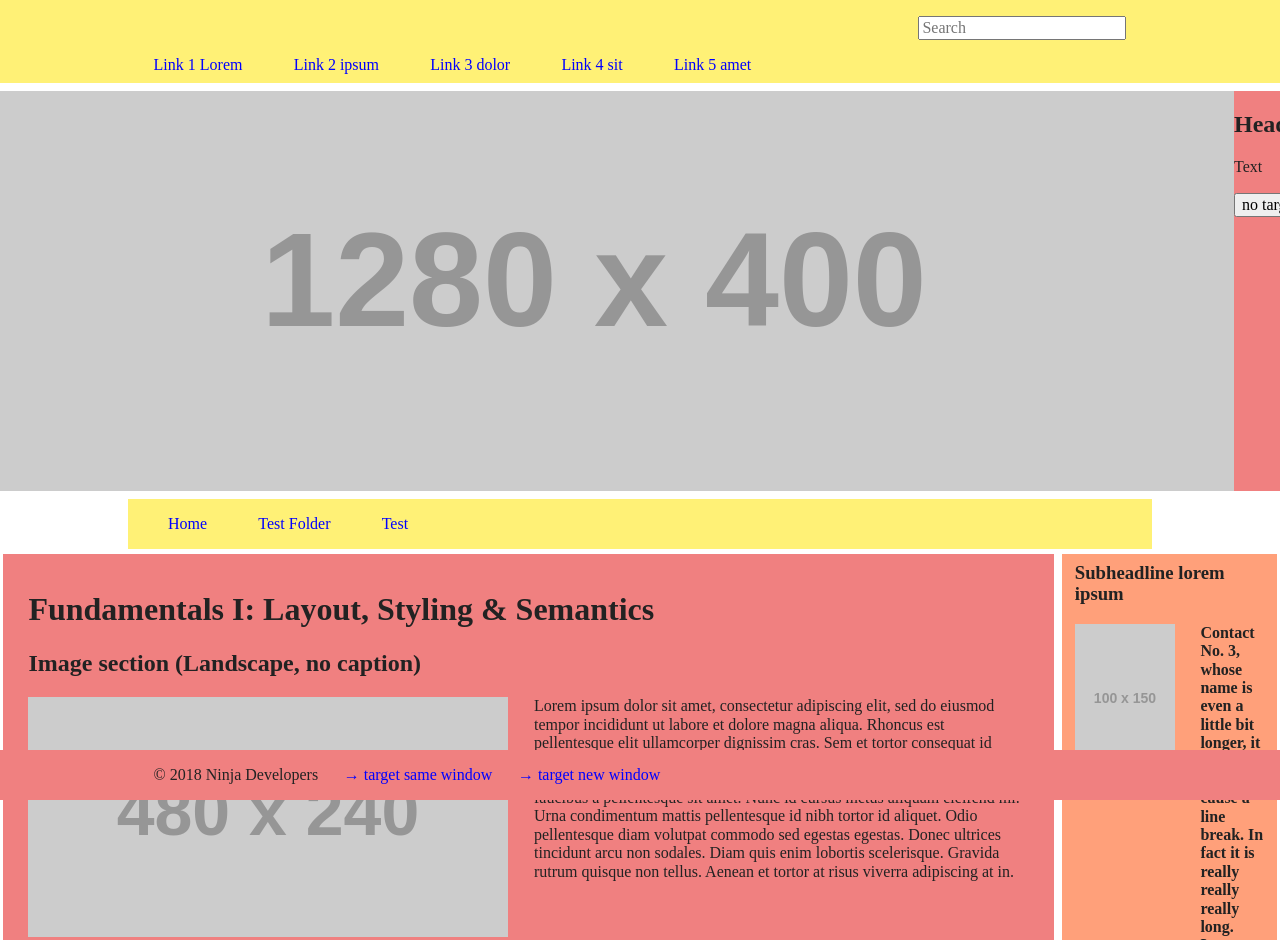
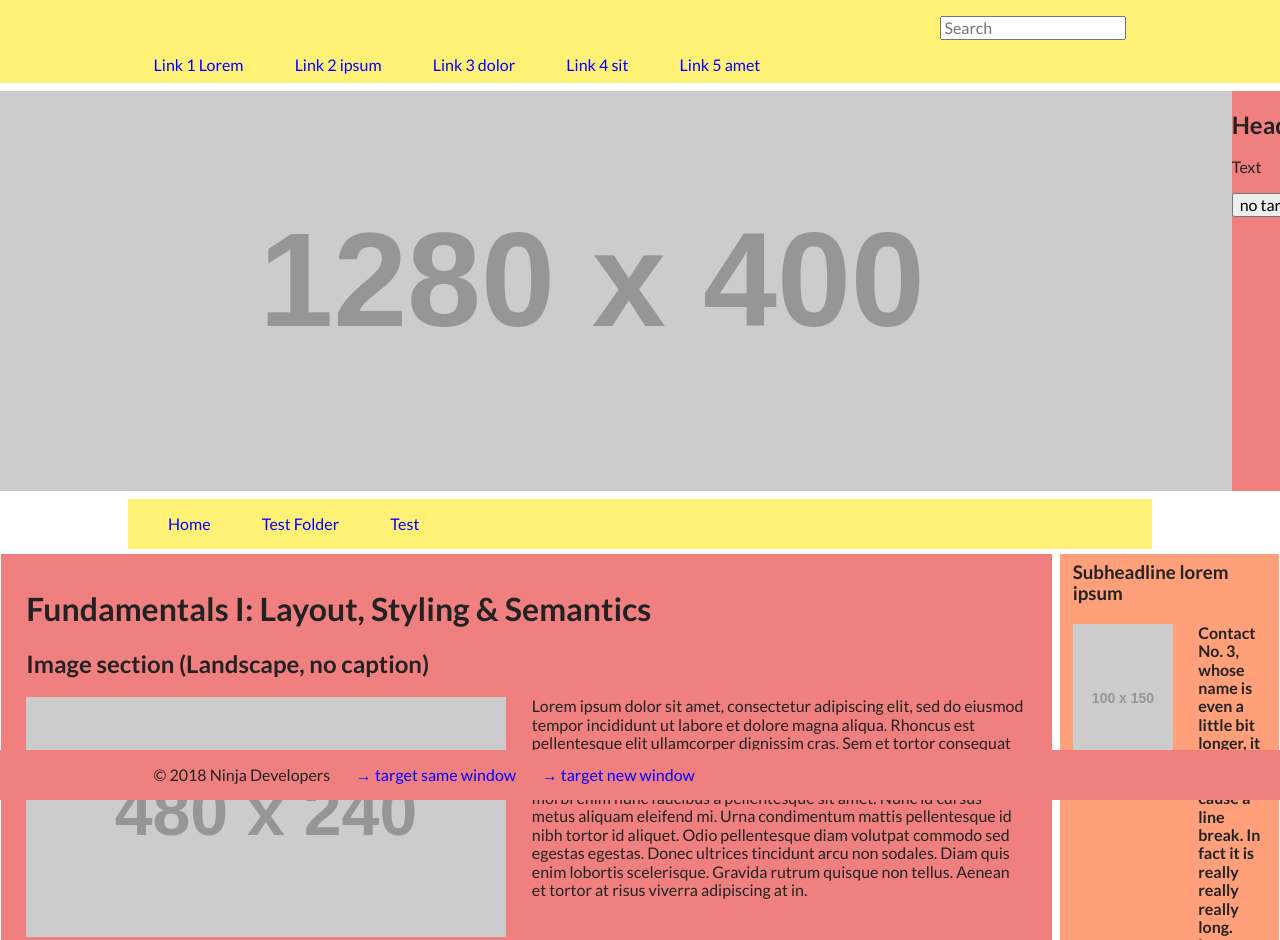
Before and after one commit to azraefendic/vi-frontend-onboarding, a website built with Parcel: page index.html in a window 1280 px wide. Shown: the top 940 px of the page. Built offline with nearby package versions, Linux system fonts and the light colour scheme; placeholder pictures from the web are drawn by us.

Commit message:
Add free webfont Lato

```diff
--- a/css/main.css
+++ b/css/main.css
@@ -14,6 +14,7 @@
 html {
   color: #222;
   font-size: 1em;
+  font-family: Lato;
   line-height: 1.4;
 }
 
@@ -397,6 +398,7 @@ h3 {
 
 a:hover {
   text-decoration: underline;
+  color: darkblue;
 }
 
 .main-nav {
--- a/index.html
+++ b/index.html
@@ -15,6 +15,10 @@
   <link rel="manifest" href="site.webmanifest">
   <link rel="apple-touch-icon" href="icon.png">
   <!-- Place favicon.ico in the root directory -->
+
+  <link rel="preconnect" href="https://fonts.gstatic.com">
+  <link href="https://fonts.googleapis.com/css2?family=Lato:wght@300;400;700&display=swap" rel="stylesheet">
+
 
   <link rel="stylesheet" href="css/normalize.css">
   <link rel="stylesheet" href="css/main.css">
```
